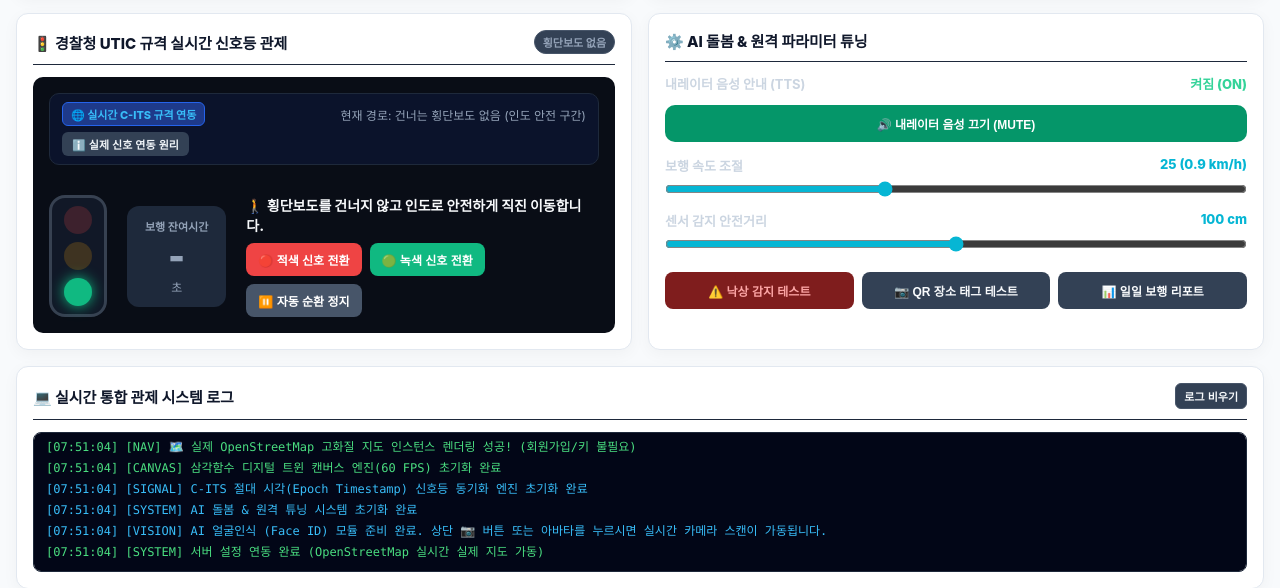
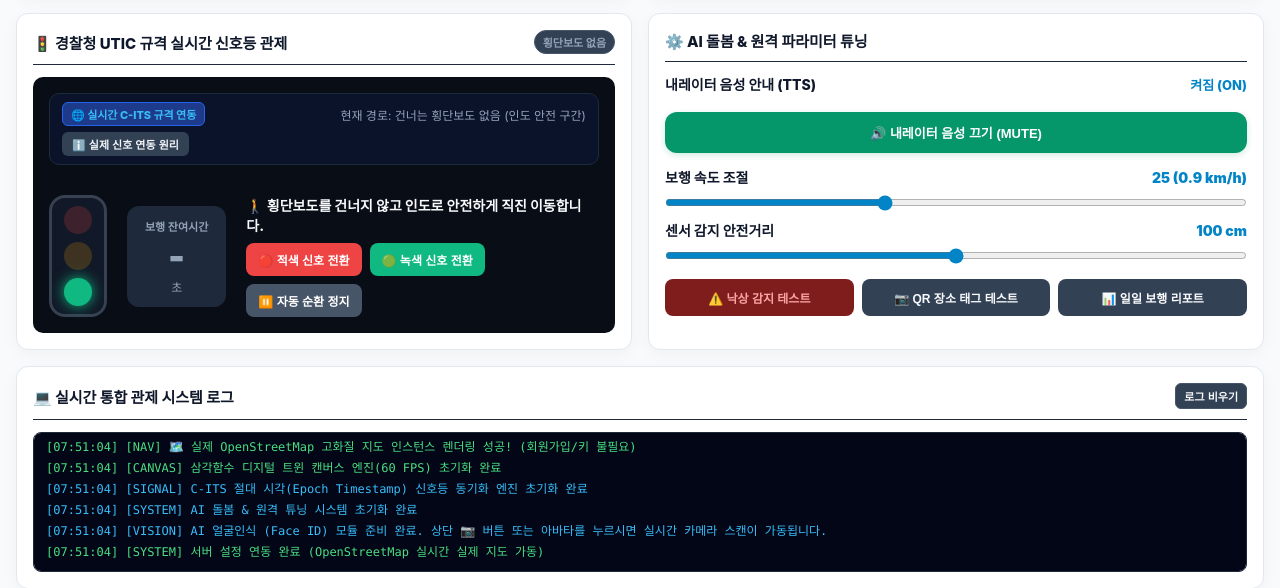
Before and after one commit to wooseungyoon-spam/robodog-wayguide-web, a Flask app: page / in a window 1280 px wide. Shown: the part 1042-1630 px from the top of the page. Run offline with Flask 3, Linux system fonts and the light colour scheme; some web fonts are replaced.

Commit message:
Fix: High-contrast text colors for slider headers, narrator status, and smart leash haptic buttons

```diff
--- a/static/style.css
+++ b/static/style.css
@@ -1322,7 +1322,7 @@ body.mode-guardian .btn-mode.active {
 
 .tuning-content { display: flex; flex-direction: column; gap: 14px; }
 .slider-group { display: flex; flex-direction: column; gap: 6px; }
-.slider-header { display: flex; justify-content: space-between; font-size: 13px; font-weight: 700; color: #CBD5E1; }
+.slider-header { display: flex; justify-content: space-between; font-size: 13px; font-weight: 700; color: #0F172A; }
 .slider-val { color: var(--guardian-cyan); font-weight: 800; }
 .range-slider { width: 100%; accent-color: var(--guardian-cyan); cursor: pointer; }
 
@@ -3611,7 +3611,7 @@ body.mode-guardian .btn-mode.active {
 
 .haptic-btn-icon { font-size: 20px; }
 .haptic-btn-txt { display: flex; flex-direction: column; }
-.haptic-main { font-size: 12px; font-weight: 800; color: #F8FAFC; }
+.haptic-main { font-size: 12px; font-weight: 800; color: #0F172A; }
 .haptic-sub { font-size: 10px; color: #94A3B8; }
 
 /* =========================================================
--- a/templates/index.html
+++ b/templates/index.html
@@ -890,33 +890,120 @@
             gap: 2px !important;
         }
         .haptic-main {
-            font-size: 12px !important;
-            font-weight: 800 !important;
+            font-size: 13px !important;
+            font-weight: 900 !important;
+            line-height: 1.25 !important;
         }
         .haptic-sub {
-            font-size: 10px !important;
-            opacity: 0.8 !important;
-            line-height: 1.2 !important;
+            font-size: 11px !important;
+            font-weight: 700 !important;
+            line-height: 1.3 !important;
         }
         .btn-haptic-fwd {
             background: #F0F9FF !important;
-            border: 1.5px solid #BAE6FD !important;
+            border: 2px solid #7DD3FC !important;
+        }
+        .btn-haptic-fwd .haptic-main {
             color: #0369A1 !important;
         }
+        .btn-haptic-fwd .haptic-sub {
+            color: #0284C7 !important;
+        }
+
         .btn-haptic-left {
             background: #FAF5FF !important;
-            border: 1.5px solid #E9D5FF !important;
+            border: 2px solid #D8B4FE !important;
+        }
+        .btn-haptic-left .haptic-main {
+            color: #6B21A8 !important;
+        }
+        .btn-haptic-left .haptic-sub {
             color: #7E22CE !important;
         }
+
         .btn-haptic-right {
             background: #F0FDFA !important;
-            border: 1.5px solid #99F6E4 !important;
+            border: 2px solid #5EEAD4 !important;
+        }
+        .btn-haptic-right .haptic-main {
             color: #0F766E !important;
         }
+        .btn-haptic-right .haptic-sub {
+            color: #0D9488 !important;
+        }
+
         .btn-haptic-stop {
             background: #FFF1F2 !important;
-            border: 1.5px solid #FECDD3 !important;
+            border: 2px solid #FDA4AF !important;
+        }
+        .btn-haptic-stop .haptic-main {
+            color: #9F1239 !important;
+        }
+        .btn-haptic-stop .haptic-sub {
             color: #BE123C !important;
+        }
+
+        /* 튜닝 패널 & 슬라이더 고대비 화이트 모드 스타일 */
+        .slider-header,
+        body.theme-white .slider-header {
+            display: flex !important;
+            justify-content: space-between !important;
+            align-items: center !important;
+            font-size: 14px !important;
+            font-weight: 800 !important;
+            color: #0F172A !important;
+            margin-bottom: 6px !important;
+        }
+        .slider-header span,
+        .slider-header span:first-child,
+        body.theme-white .slider-header span:first-child {
+            color: #0F172A !important;
+            font-size: 14px !important;
+            font-weight: 800 !important;
+        }
+        .slider-val,
+        body.theme-white .slider-val {
+            color: #0284C7 !important;
+            font-size: 14px !important;
+            font-weight: 900 !important;
+        }
+        #txtNarratorStatus {
+            font-size: 13px !important;
+            font-weight: 800 !important;
+        }
+        .btn-narrator-setting {
+            background: #059669 !important;
+            color: #FFFFFF !important;
+            font-weight: 800 !important;
+            font-size: 13px !important;
+            margin-top: 6px !important;
+            width: 100% !important;
+            padding: 11px 16px !important;
+            border-radius: 12px !important;
+            border: none !important;
+            cursor: pointer !important;
+            transition: all 0.2s ease !important;
+            display: flex !important;
+            align-items: center !important;
+            justify-content: center !important;
+            gap: 8px !important;
+            box-shadow: 0 2px 6px rgba(5, 150, 105, 0.2) !important;
+        }
+        .btn-narrator-setting.muted {
+            background: #334155 !important;
+            color: #FFFFFF !important;
+            box-shadow: 0 2px 6px rgba(51, 65, 85, 0.2) !important;
+        }
+        .btn-narrator-setting.muted:hover {
+            background: #1E293B !important;
+        }
+        .range-slider {
+            width: 100% !important;
+            accent-color: #0284C7 !important;
+            cursor: pointer !important;
+            height: 7px !important;
+            background: #CBD5E1 !important;
+            border-radius: 4px !important;
         }
 
         /* 6. 실시간 패킷 터미널 */
```
Also changed, not shown: static/app.js.
